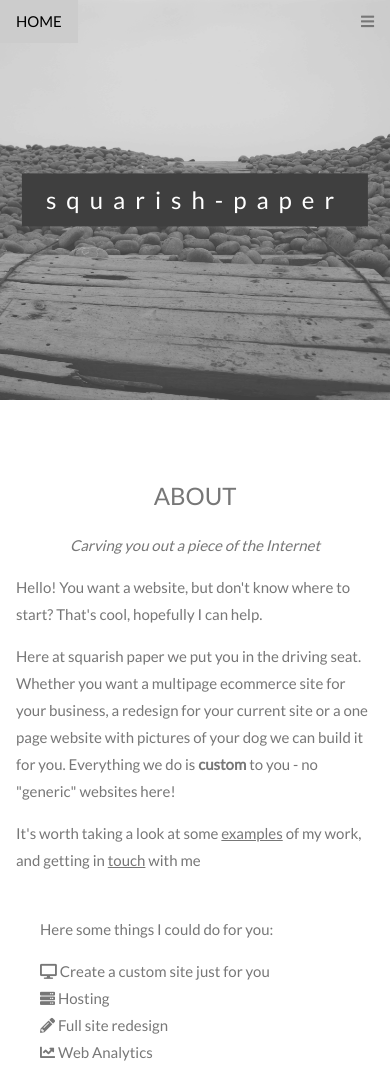
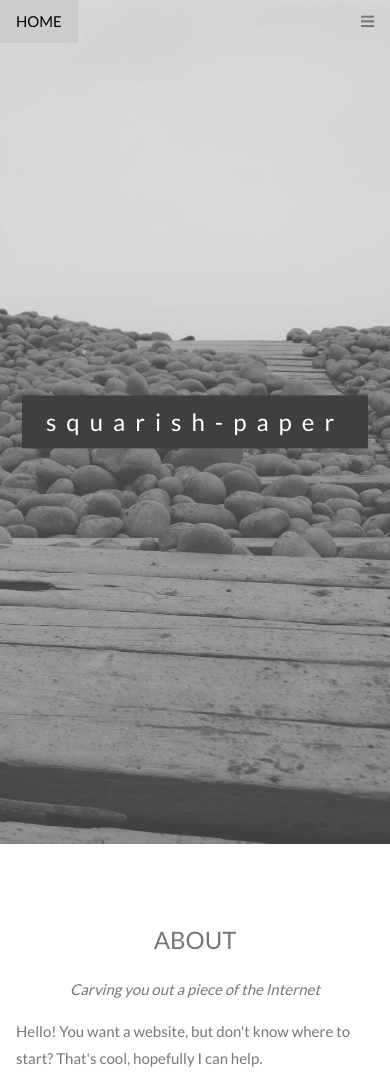
Before and after one commit to mattstartin/website-v1, a PHP site: page / in a window 390 px wide. Shown: the top 1084 px of the page. Run offline with PHP 8.4, Linux system fonts and the light colour scheme; some libraries are stand-ins or nearby versions.

Commit message:
Mobile top image full screen fix

```diff
--- a/public/css/index.css
+++ b/public/css/index.css
@@ -40,10 +40,11 @@ body, html {
 .w3-wide {letter-spacing: 10px;}
 .w3-hover-opacity {cursor: pointer;}
 
-/* Turn off parallax scrolling for tablets and phones */
+/* Turn off parallax scrolling for tablets and phones
 @media only screen and (max-device-width: 1600px) {
-    .bgimg-1, .bgimg-2, .bgimg-3, .bgimg-4 {
+    .bgimg-2, .bgimg-3, .bgimg-4 {
         background-attachment: scroll;
         min-height: 400px;
     }
 }
+*/
```
